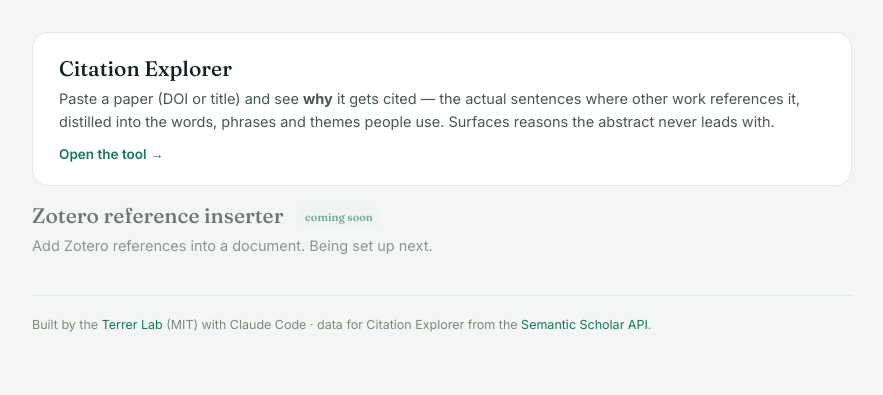
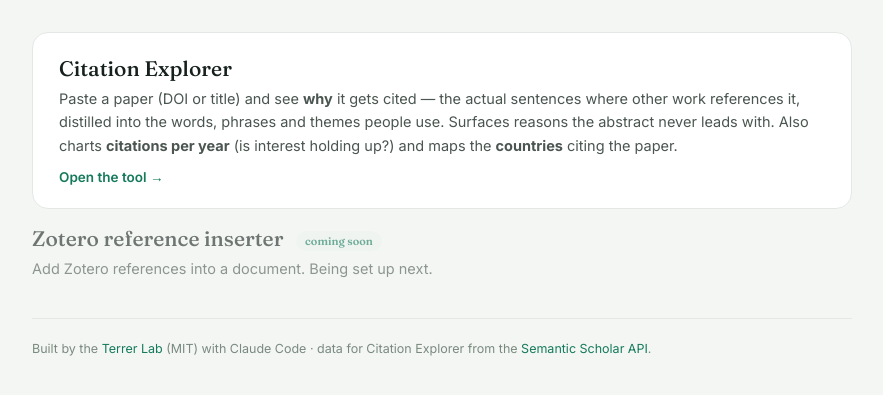
Before and after one commit to cesarterrer/terrerlab-tools, a plain HTML site: page index.html in a window 1280 px wide. Shown: the part 221-616 px from the top of the page, without its empty margins (198-1081 px from the left). Drawn offline with Linux system fonts and the light colour scheme.

Commit message:
Tools hub: mention the per-year chart and country map on the Citation Explorer card

```diff
--- a/index.html
+++ b/index.html
@@ -28,7 +28,7 @@
 
   <a class="card" href="citation-explorer/">
     <h2>Citation Explorer</h2>
-    <p>Paste a paper (DOI or title) and see <b>why</b> it gets cited — the actual sentences where other work references it, distilled into the words, phrases and themes people use. Surfaces reasons the abstract never leads with.</p>
+    <p>Paste a paper (DOI or title) and see <b>why</b> it gets cited — the actual sentences where other work references it, distilled into the words, phrases and themes people use. Surfaces reasons the abstract never leads with. Also charts <b>citations per year</b> (is interest holding up?) and maps the <b>countries</b> citing the paper.</p>
     <span class="go">Open the tool →</span>
   </a>
 
```
